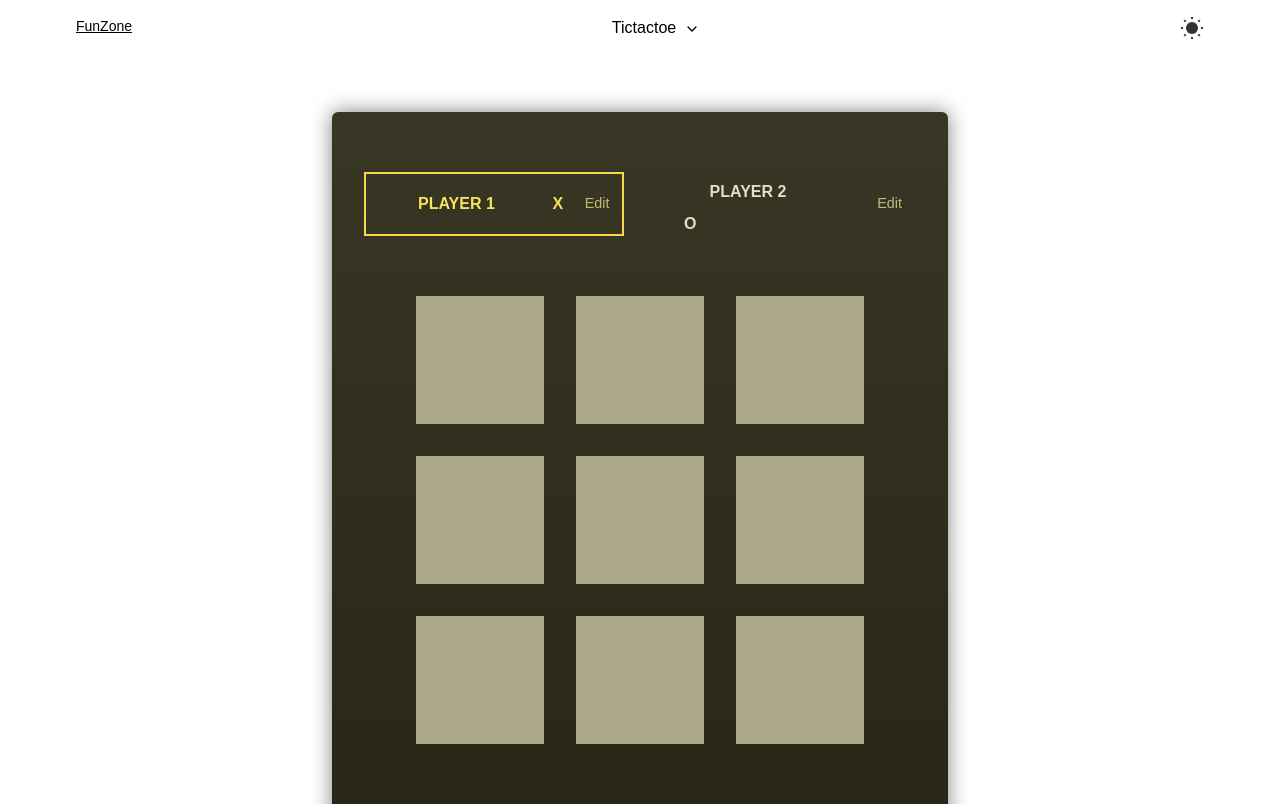
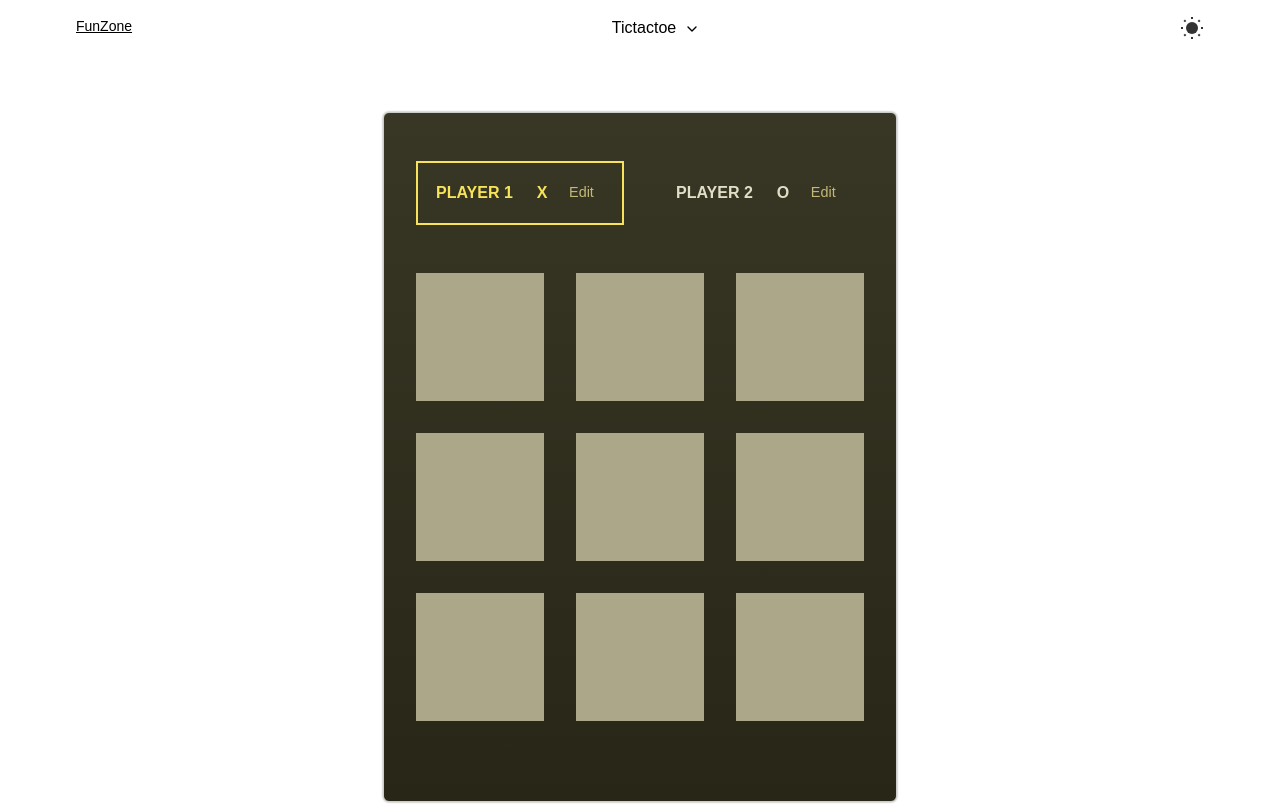
Before and after one commit to nithyarakash-t/funzone, a React (Vite) app: page /tictactoe in a window 1280 px wide. Shown: the top 804 px of the page. Built offline with nearby package versions, Linux system fonts and the light colour scheme; a web font is replaced by a local one.

Commit message:
wokring on scss changes

```diff
--- a/src/components/apps/tictactoe/Tictactoe.scss
+++ b/src/components/apps/tictactoe/Tictactoe.scss
@@ -35,7 +35,7 @@
     &.highlight-player {
       li.active {
         border-color: #f6e35a;
-        animation: pulse 2s infinite ease-in-out;
+        // animation: pulse 2s infinite ease-in-out;
 
         :is(.ttt-player__name, .ttt-player__symbol) {
           color: #f6e35a;
@@ -44,12 +44,13 @@
     }
   }
   &__container {
-    max-width: 45rem;
+    max-width: 46rem;
     margin: 3rem auto;
     padding: 2rem;
-    border-radius: 6px;
+    border-radius: 0.375rem;
     background: linear-gradient(#383624, #282617);
-    box-shadow: 0 0 20px rgba(0, 0, 0, 0.5);
+    box-shadow: 0 0 2px rgba(0, 0, 0, 0.5);
+    border: 1px solid #ccc;
     position: relative;
   }
 }
--- a/src/components/apps/tictactoe/gameboard/Gameboard.scss
+++ b/src/components/apps/tictactoe/gameboard/Gameboard.scss
@@ -9,6 +9,9 @@
     cursor: pointer;
     font-family: "Caprasimo", cursive;
     padding: 1rem;
+    &:disabled {
+      filter: grayscale(1);
+    }
   }
   ol {
     display: flex;
--- a/src/components/apps/tictactoe/player/Player.scss
+++ b/src/components/apps/tictactoe/player/Player.scss
@@ -1,12 +1,11 @@
 .ttt-player {
   &__symbol {
-    margin-left: 1rem;
     font-size: 1rem;
     color: #e1dec7;
+    flex: 0 0 auto;
   }
   &__name {
     display: inline-block;
-    width: 10rem;
     font-size: 1rem;
     color: #e1dec7;
     text-transform: uppercase;
@@ -15,12 +14,21 @@
     border-radius: 4px;
     text-overflow: ellipsis;
     text-align: center;
+    flex: 1;
+    white-space: break-spaces;
   }
   &__wrap {
     border: 2px solid transparent;
     padding: 0.5rem;
     border-radius: 4px;
     font-weight: bold;
+    display: flex;
+    align-items: center;
+    flex-wrap: wrap;
+    gap: 1rem;
+    span {
+      display: inline-block;
+    }
     input {
       font: inherit;
       font-size: 1rem;
```
Also changed, not shown: src/todos.txt.
